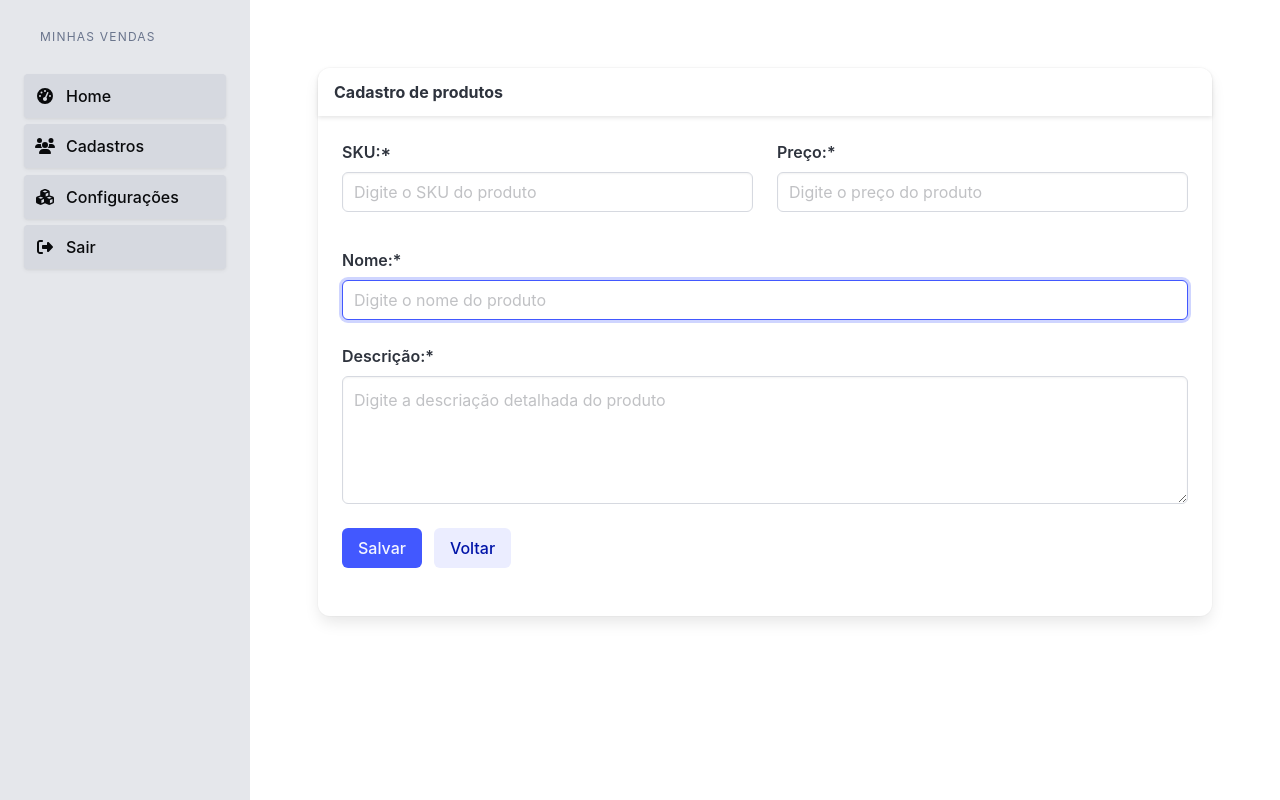
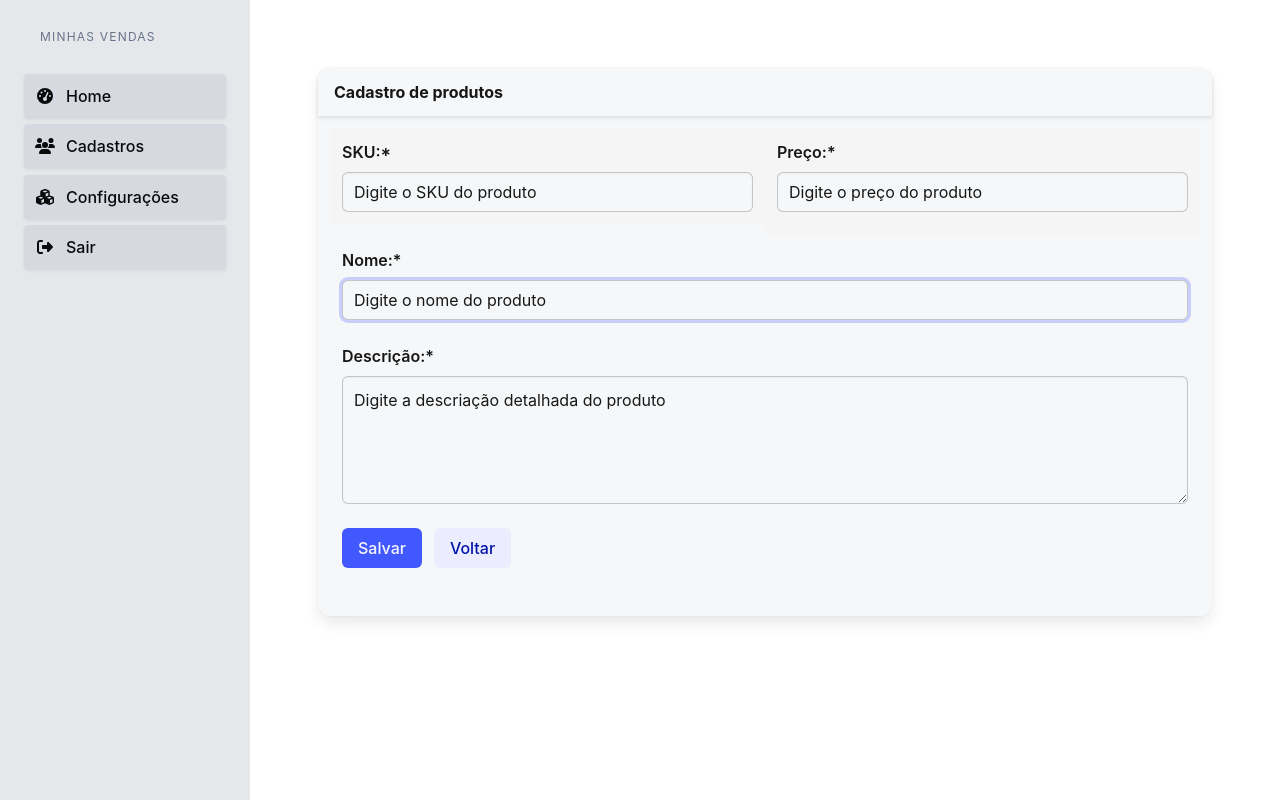
Before and after one commit to emersonpessoa01/vendas-app, a Next.js app: page /pages/cadastro/produtos in a window 1280 px wide. Built offline with nearby package versions, Linux system fonts and the light colour scheme.

Commit message:
feat: Optimizing the form :rocket:

```diff
--- a/src/app/globals.css
+++ b/src/app/globals.css
@@ -19,8 +19,36 @@ body {
   padding: 10px 20px;
 }
 
-/* Efeito de Hover personalizado */
+/* Efeito de Hover personalizado do Sidebar */
 .button.is-fullwidth:hover {
   background-color: #f5f5f5 !important; /* Cor de fundo ao passar o mouse */
   color: #000 !important; /* Cor do texto ao passar o mouse */
 }
+/* Estilo do Formulário */
+.card{
+  background: #f5f7f9 !important;
+  color: #171717 !important;
+}
+/* Estilo do campo de entrada */
+.field.column.is-half{
+  background-color: #f5f5f5 !important;
+}
+/* Estilo do Título do formulário */
+.card-header-title{
+  color: #171717 !important;
+}
+/* Estilo do Label */
+.label{
+  color: #171717 !important;
+}
+/* Estilo do Input */
+#inputSku,#inputPreco,#inputNome,#inputDesc{
+  background: #f5f7f9 !important;
+  color: #171717 !important;
+  border: .1px solid rgba(0,0,0,0.2) !important;
+
+}
+/* placeholder */
+:is(#inputSku,#inputPreco,#inputNome,#inputDesc)::placeholder {
+  color: #171717 !important;
+}
```
